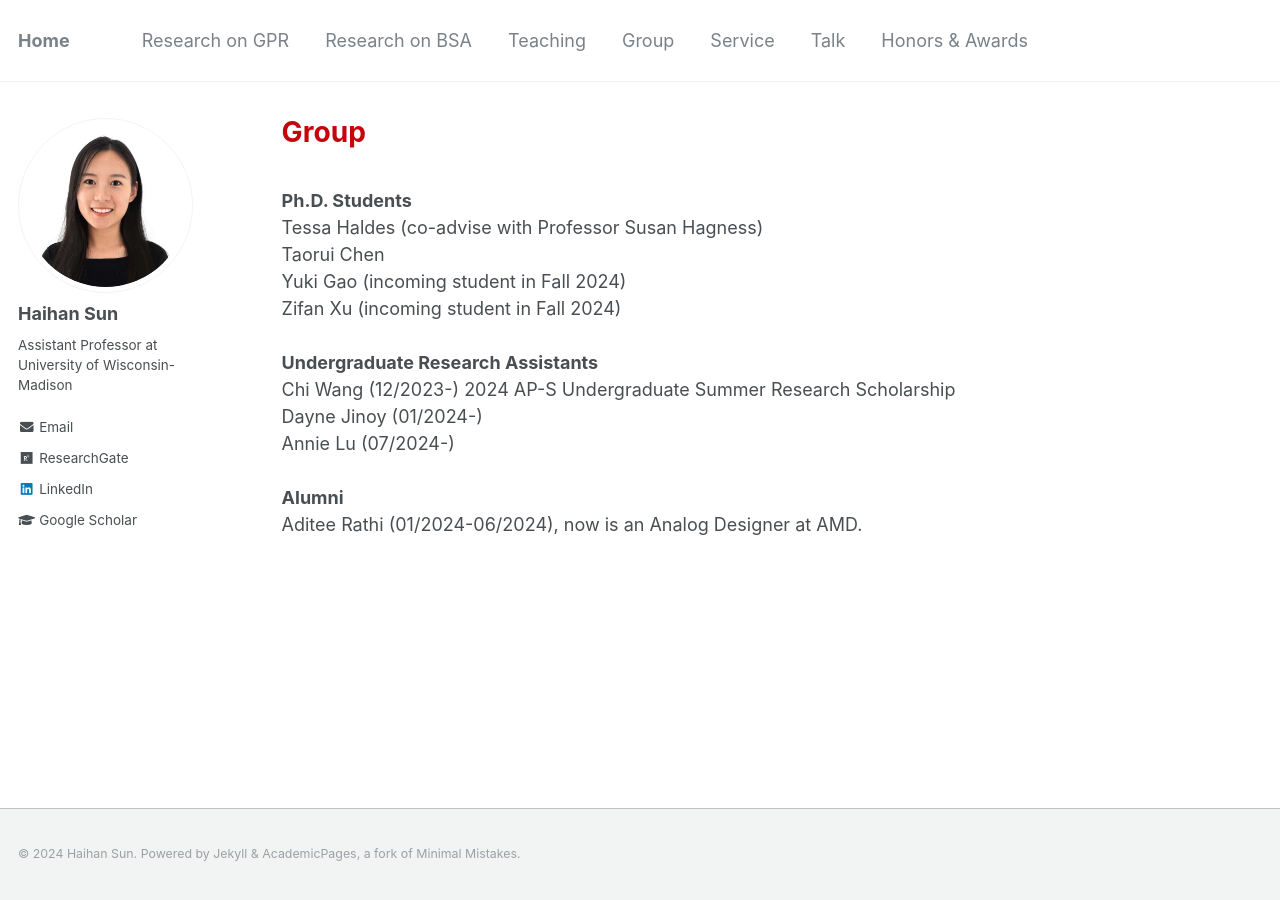
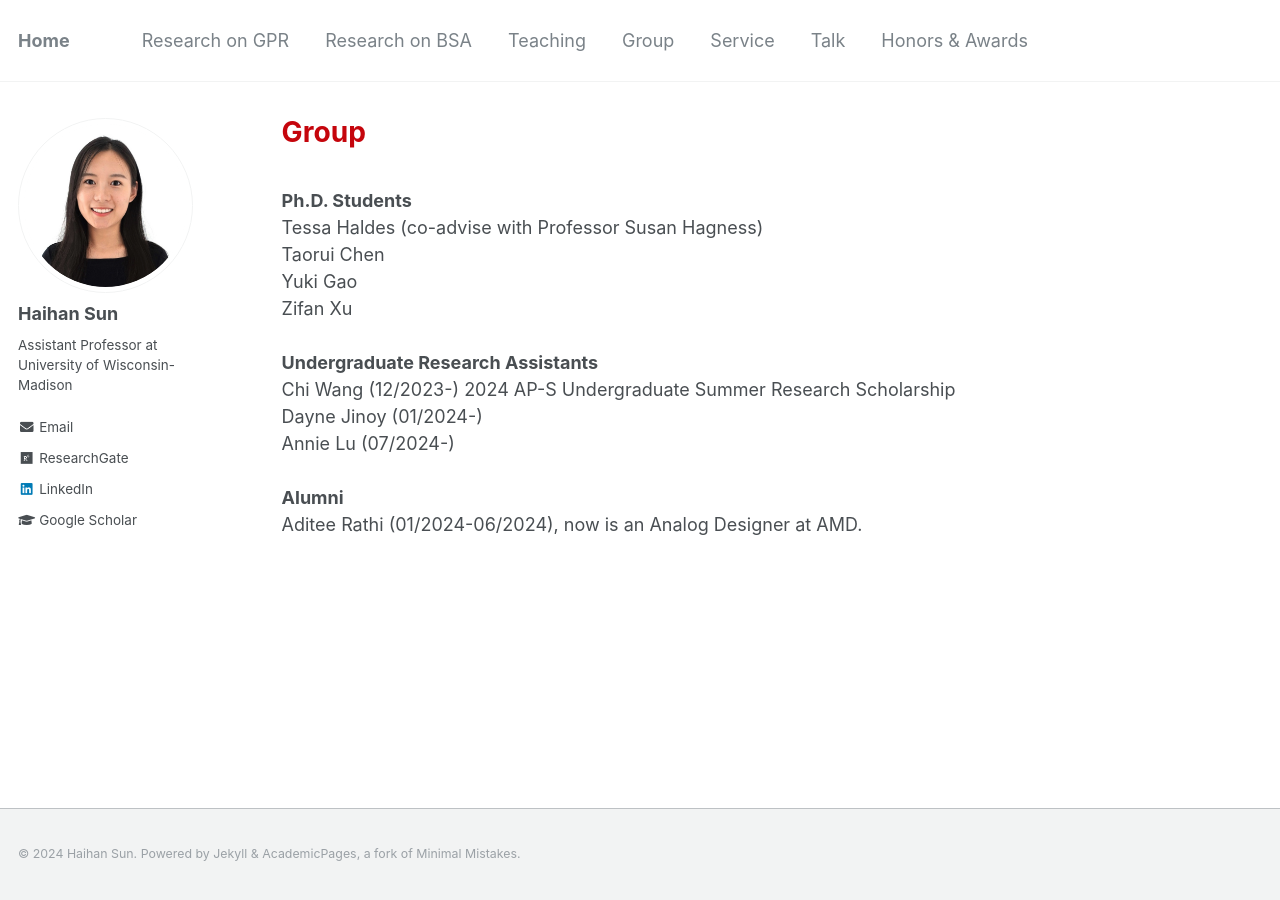
Before and after one commit to Haihan-Sun/Haihan-Sun.github.io, a Jekyll site: the page built from _pages/group.html, in a window 1280 px wide. Built offline with Jekyll 4.4.1, drawn with Linux system fonts in a browser that asks for light colours.

Commit message:
Update group.html

```diff
--- a/_pages/group.html
+++ b/_pages/group.html
@@ -8,8 +8,8 @@ author_profile: true
 <b>Ph.D. Students</b> <br>
 Tessa Haldes (co-advise with Professor Susan Hagness) <br>
 Taorui Chen <br>
-Yuki Gao (incoming student in Fall 2024) <br>
-Zifan Xu (incoming student in Fall 2024) <br>
+Yuki Gao <br>
+Zifan Xu <br>
 <br>
 
 <b>Undergraduate Research Assistants</b><br>
```
